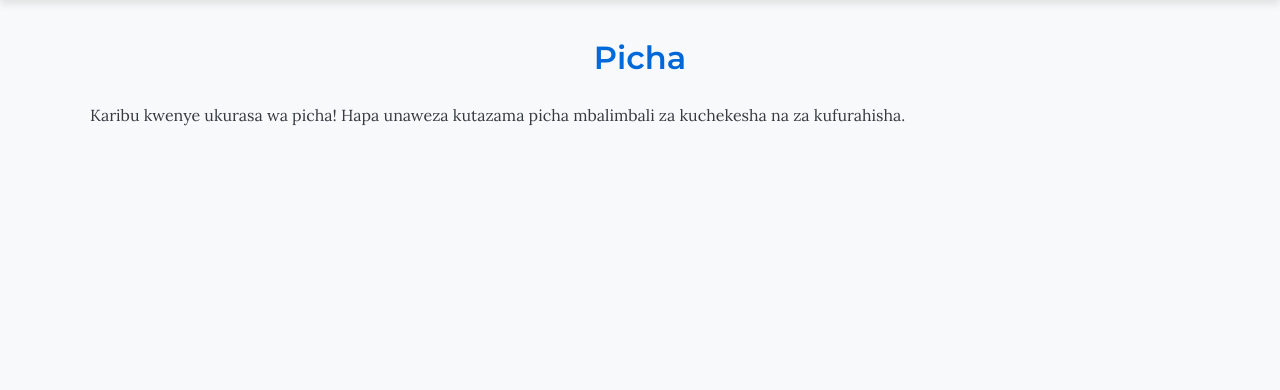
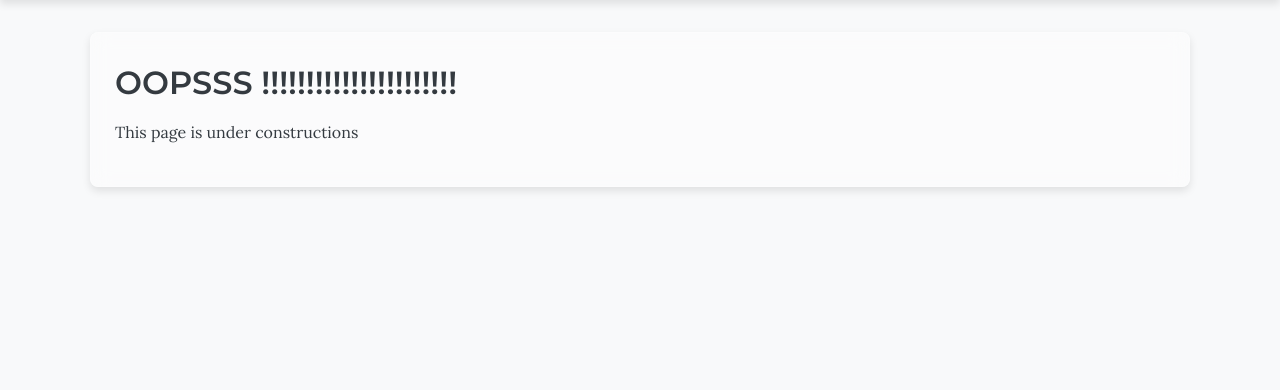
Before and after one commit to Hemedi18/vichekesho, a Django app: page /picha in a window 1280 px wide. Shown: the part 78-468 px from the top of the page. Run offline with Django 5.2, Linux system fonts and the light colour scheme; parts of the project's set-up code (start-up, migrations or seed data) failed here and were passed over.

Commit message:
despalying construction message in picha and hadithi pages

```diff
--- a/vichekesho_app/templates/vichekesho_app/hadithi.html
+++ b/vichekesho_app/templates/vichekesho_app/hadithi.html
@@ -3,6 +3,8 @@
 {% block title %}Hadithi - Vichekesho App{% endblock title %}
 
 {% block content %}
-  <h2>Hadithi</h2>
-  <p>Karibu kwenye ukurasa wa hadithi! Hapa unaweza kusoma hadithi mbalimbali za kuchekesha na za kufurahisha.</p>
+  <div class="kichekesho-item">
+    <h2>OOPSSS !!!!!!!!!!!!!!!!!!!!!!</h2>
+    <p> This page is under constructions </p>
+  </div>
 {% endblock content %}
--- a/vichekesho_app/templates/vichekesho_app/picha.html
+++ b/vichekesho_app/templates/vichekesho_app/picha.html
@@ -3,6 +3,8 @@
 {% block title %}picha{% endblock title %}
 
 {% block content %}
-  <h2>Picha</h2>
-  <p>Karibu kwenye ukurasa wa picha! Hapa unaweza kutazama picha mbalimbali za kuchekesha na za kufurahisha.</p>
+  <div class="kichekesho-item">
+    <h2>OOPSSS !!!!!!!!!!!!!!!!!!!!!!</h2>
+    <p> This page is under constructions </p>
+  </div>
 {% endblock content %}
```
